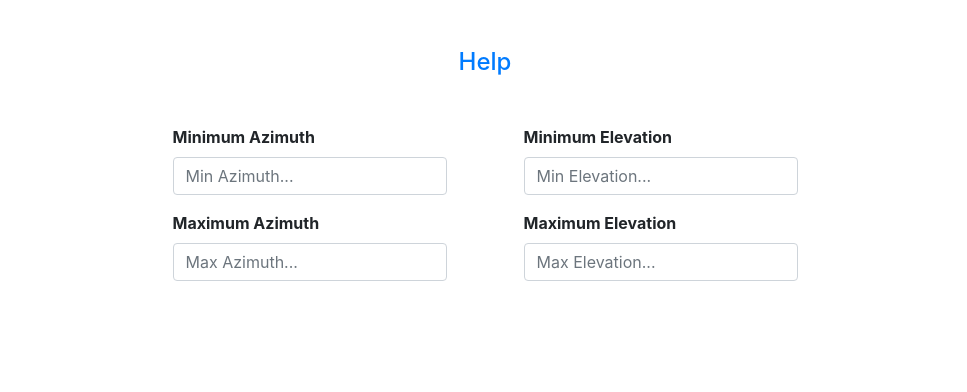
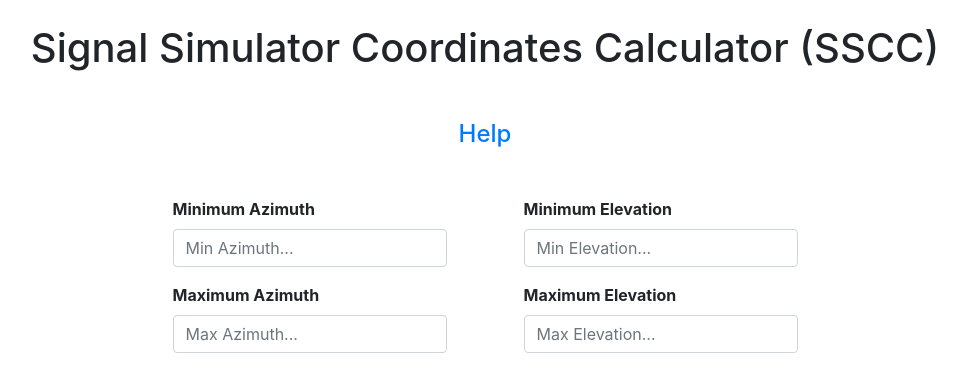
Before and after one commit to DCay/Signal-Simulator-Coordinates-Calculator, a plain HTML site: page index.html in a window 1280 px wide. Shown: the whole page, without its empty margins (155-1122 px from the left). Drawn offline with Linux system fonts and the light colour scheme.

Commit message:
Added header to the web page

```diff
--- a/index.html
+++ b/index.html
@@ -9,6 +9,7 @@
 </head>
 <body>
 <div class="container-fluid">
+    <h1 class="text-center mt-4">Signal Simulator Coordinates Calculator (SSCC)</h1>
     <div class="justify-content-center mt-5">
         <h4 class="text-center w-50 mx-auto">
             <a href="readme.html">Help</a>
```
